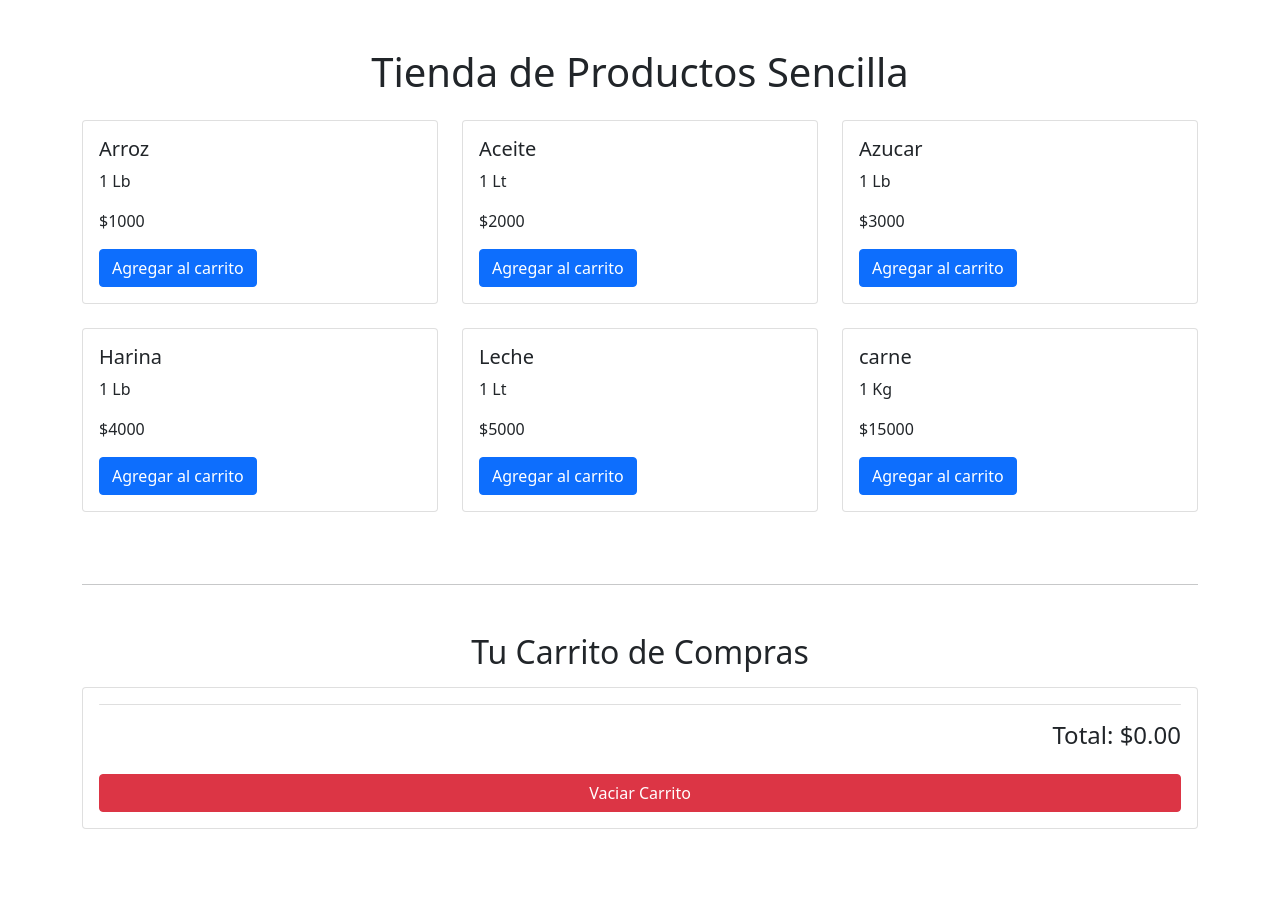
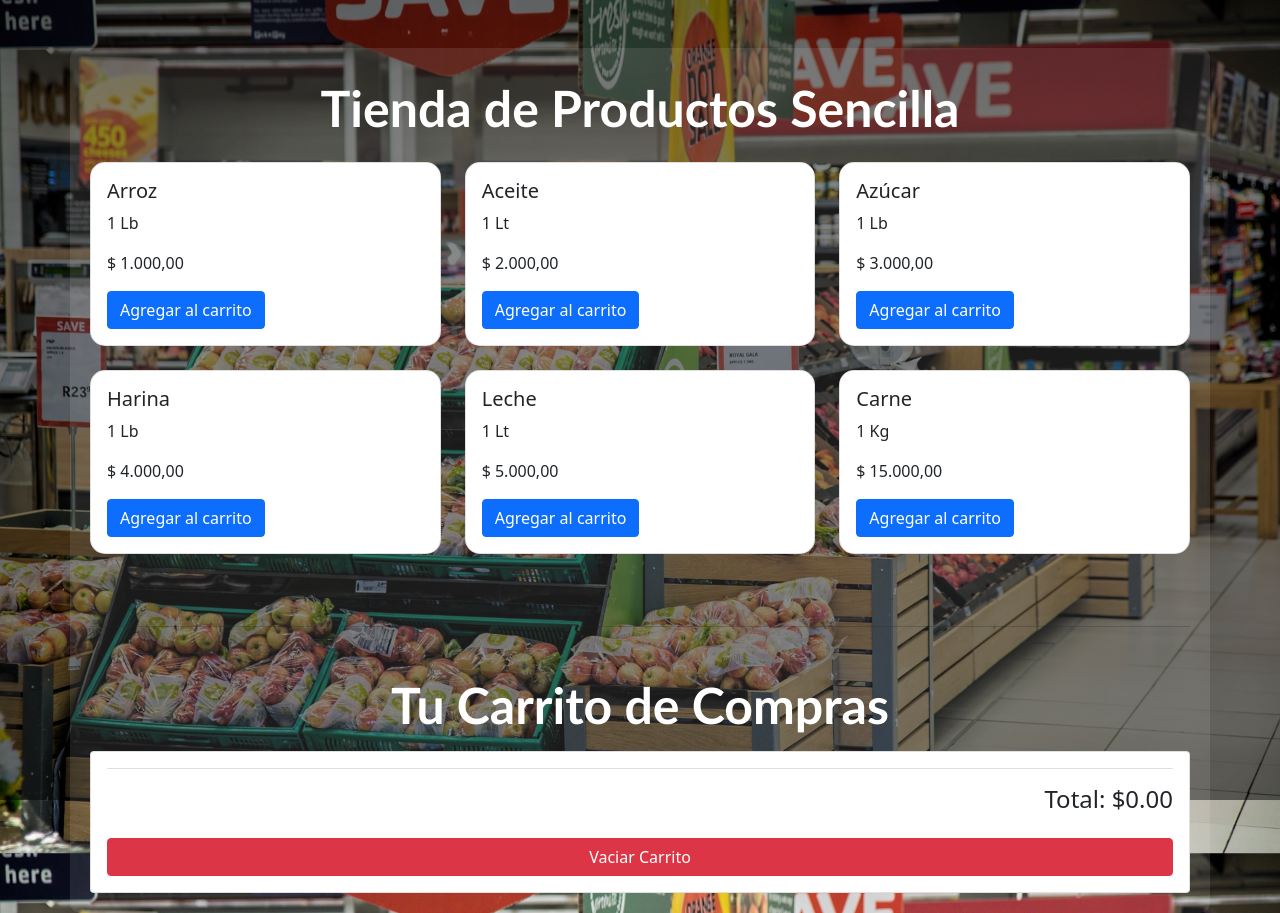
Before and after one commit to carlos02436/carrito_compras, a plain HTML site: page index.html in a window 1280 px wide. Before the commit the page ends 829 px from the top, so only its background shows below. Drawn offline with nearby package versions, Linux system fonts and the light colour scheme.

Commit message:
commit_02 09_07_2025
Mejora con JS.

```diff
--- /dev/null
+++ b/css/styles.css
@@ -0,0 +1,31 @@
+body {
+    position: relative;
+    background-image: url(../img/grocery-1232944_1920.jpg);
+    background-size: cover;
+    background-position: center;
+    background-attachment: fixed; /* Fija la imagen al fondo */
+    margin: 0;
+    padding: 0;
+}
+
+/* Capa oscura encima de la imagen */
+body::before {
+    content: "";
+    position: fixed; /* También debe ser fixed para que siga la imagen */
+    top: 0;
+    left: 0;
+    width: 100%;
+    height: 100%;
+    background-color: rgba(0, 0, 0, 0.5);
+    z-index: -1; /* Se mantiene al fondo */
+}
+
+.h1, .h2 {
+    color: white;
+    font-family: 'Trebuchet MS', 'Lucida Sans Unicode', 'Lucida Grande', 'Lucida Sans', Arial, sans-serif;
+    font-size: 50px;
+    font-weight: bold;
+    text-align: center;
+    margin-top: 10px;
+    margin-bottom: 10px;
+}
--- a/index.html
+++ b/index.html
@@ -9,18 +9,18 @@
     <!-- Bootstrap CSS -->
     <link href="https://cdn.jsdelivr.net/npm/bootstrap@5.0.2/dist/css/bootstrap.min.css" rel="stylesheet"
         integrity="sha384-EVSTQN3/azprG1Anm3QDgpJLIm9Nao0Yz1ztcQTwFspd3yD65VohhpuuCOmLASjC" crossorigin="anonymous">
-    <link rel="stylesheet" href="styles.css">
+    <link rel="stylesheet" href="css/styles.css">
 </head>
 
 <body>
-    <div class="container mt-5">
-        <h1 class="mb-4 text-center">Tienda de Productos Sencilla</h1>
+    <div class="container mt-5" style="background-color: rgba(255, 255, 255, 0.1); padding: 20px; border-radius: 10px;">
+        <h1 class="mb-4 text-center h1">Tienda de Productos Sencilla</h1>
 
         <div id="productos-disponibles" class="row"></div>
 
         <hr class="my-5" />
 
-        <h2 class="mb-3 text-center">Tu Carrito de Compras</h2>
+        <h2 class="mb-3 text-center h2">Tu Carrito de Compras</h2>
         <div class="card p-3">
             <ul id="items-carrito" class="list-group mb-3">
                 <!-- El contenido del carrito será generado dinámicamente -->
@@ -38,7 +38,7 @@
         crossorigin="anonymous"></script>
 
     <!-- Script personalizado -->
-    <script src="carrito.js"></script>
+    <script src="js/carrito.js"></script>
 </body>
 
 </html>
--- a/carrito.js
+++ b/js/carrito.js
@@ -1,19 +1,27 @@
 const productos = [
     { id: 1, nombre: 'Arroz', cantidad: '1 Lb', precio: 1000 },
     { id: 2, nombre: 'Aceite', cantidad: '1 Lt', precio: 2000 },
-    { id: 3, nombre: 'Azucar', cantidad: '1 Lb', precio: 3000 },
+    { id: 3, nombre: 'Azúcar', cantidad: '1 Lb', precio: 3000 },
     { id: 4, nombre: 'Harina', cantidad: '1 Lb', precio: 4000 },
     { id: 5, nombre: 'Leche', cantidad: '1 Lt', precio: 5000 },
-    { id: 6, nombre: 'carne', cantidad: '1 Kg', precio: 15000 },
+    { id: 6, nombre: 'Carne', cantidad: '1 Kg', precio: 15000 },
 ];
 
-// Carrito vacío al inicio
 let carrito = [];
 
-// Referencias al DOM
 const productosDisponiblesDiv = document.getElementById('productos-disponibles');
 const itemsCarritoUl = document.getElementById('items-carrito');
 const totalCarritoSpan = document.getElementById('total-carrito');
+const btnVaciarCarrito = document.getElementById('btn-vaciar-carrito');
+
+// Formatear como moneda colombiana
+const formatearPrecio = (valor) => {
+    return new Intl.NumberFormat('es-CO', {
+        style: 'currency',
+        currency: 'COP',
+        minimumFractionDigits: 2
+    }).format(valor);
+};
 
 // Mostrar productos disponibles
 function mostrarProductos() {
@@ -23,11 +31,11 @@ function mostrarProductos() {
         productoCard.classList.add('col-md-4', 'mb-4');
 
         productoCard.innerHTML = `
-            <div class="card h-100">
+            <div class="card h-100" style="border-radius:15px">
                 <div class="card-body">
                     <h5 class="card-title">${producto.nombre}</h5>
                     <p class="card-text">${producto.cantidad}</p>
-                    <p class="card-text">$${producto.precio}</p>
+                    <p class="card-text">${formatearPrecio(producto.precio)}</p>
                     <button class="btn btn-primary btn-agregar-carrito" data-id="${producto.id}">
                         Agregar al carrito
                     </button>
@@ -37,7 +45,6 @@ function mostrarProductos() {
         productosDisponiblesDiv.appendChild(productoCard);
     });
 
-    // Asignar eventos a los botones
     document.querySelectorAll('.btn-agregar-carrito').forEach(button => {
         button.addEventListener('click', agregarAlCarrito);
     });
@@ -63,18 +70,27 @@ function agregarAlCarrito(event) {
 
 // Mostrar carrito
 function mostrarCarrito() {
-    itemsCarritoUl.innerHTML = '';
+    itemsCarritoUl.innerHTML = "";
 
     if (carrito.length === 0) {
         itemsCarritoUl.innerHTML = '<li class="list-group-item">El carrito está vacío.</li>';
     } else {
         carrito.forEach(item => {
-            const listaItem = document.createElement('li');
-            listaItem.classList.add('list-group-item', 'd-flex', 'justify-content-between', 'align-items-center');
+            const listaItem = document.createElement("li");
+            listaItem.classList.add("list-group-item");
+
+            const subtotal = item.precio * item.cantidad;
 
             listaItem.innerHTML = `
-                ${item.nombre} - Cantidad: ${item.cantidad}
-                <span>$${item.precio * item.cantidad}</span>
+                <div class="d-flex justify-content-between align-items-center w-100">
+                    <div>
+                        ${item.nombre} - ${formatearPrecio(item.precio)} - Cantidad: ${item.cantidad}
+                    </div>
+                    <div class="d-flex align-items-center gap-2">
+                        <span class="me-2">${formatearPrecio(subtotal)}</span>
+                        <button class="btn btn-danger btn-sm" onclick="eliminarDelCarrito(${item.id})">Eliminar</button>
+                    </div>
+                </div>
             `;
 
             itemsCarritoUl.appendChild(listaItem);
@@ -84,16 +100,31 @@ function mostrarCarrito() {
     mostrarTotal();
 }
 
+// Eliminar un producto del carrito por su ID
+function eliminarDelCarrito(productoId) {
+    const item = carrito.find(item => item.id === productoId);
+
+    if (item) {
+        if (item.cantidad > 1) {
+            item.cantidad--;
+        } else {
+            carrito = carrito.filter(item => item.id !== productoId);
+        }
+    }
+
+    mostrarCarrito();
+}
+
 // Calcular y mostrar total
 function mostrarTotal() {
     const total = carrito.reduce((sum, item) => sum + item.precio * item.cantidad, 0);
-    totalCarritoSpan.textContent = `$${total}`;
+    totalCarritoSpan.textContent = formatearPrecio(total);
 }
 
-// Vaciar el carrito al hacer clic en el botón
-document.getElementById('btn-vaciar-carrito').addEventListener('click', () => {
-    carrito = []; // Vaciar el array
-    mostrarCarrito(); // Actualizar la vista
+// Vaciar el carrito
+btnVaciarCarrito.addEventListener('click', () => {
+    carrito = [];
+    mostrarCarrito();
 });
 
 // Iniciar al cargar
```
Also changed, not shown: img/grocery-1232944_1920.jpg (added).
